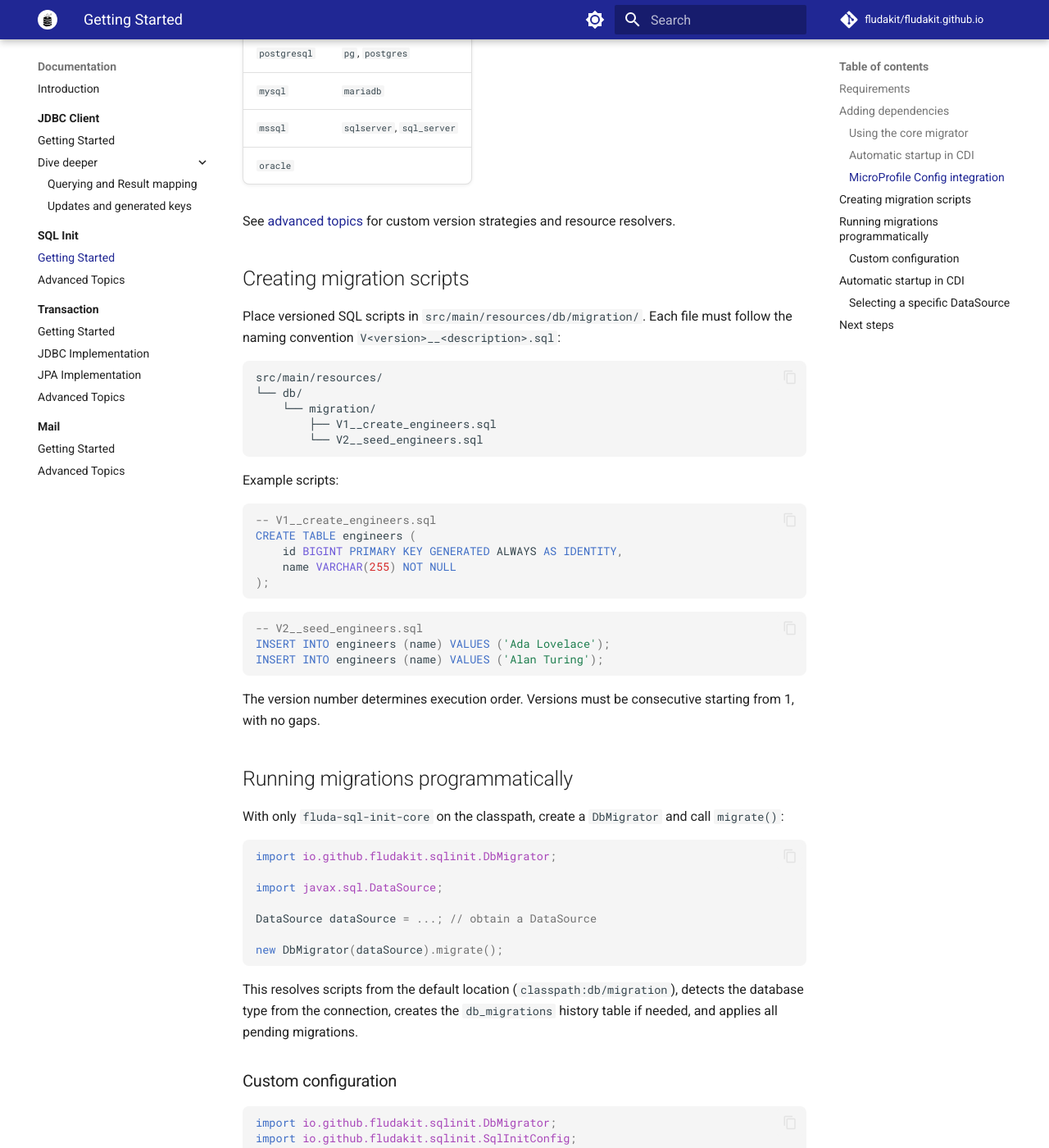
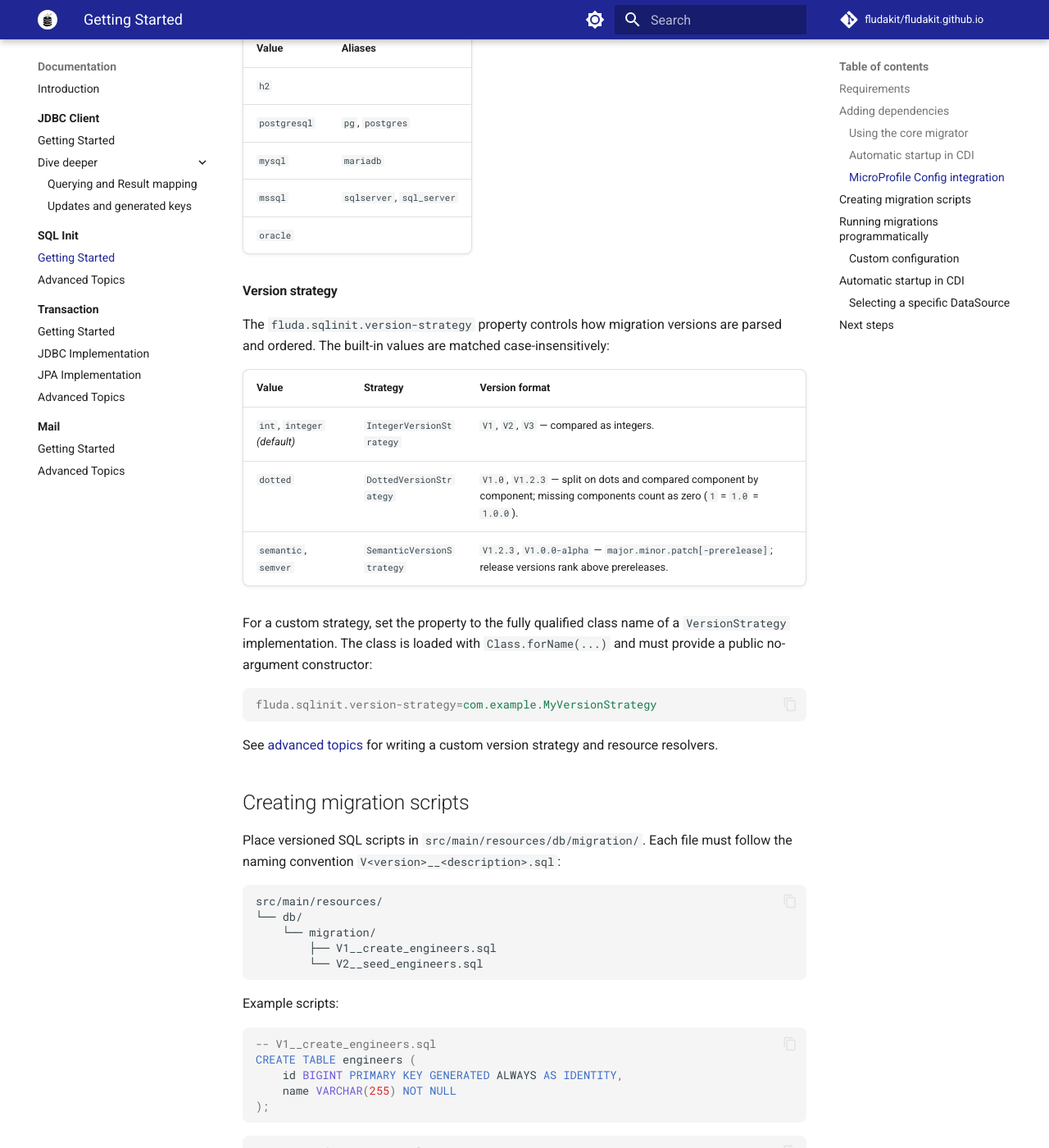
Before and after one commit to fludakit/fludakit.github.io, an MkDocs documentation site: the page built from docs/documentation/sql-init/getting-started.md, in a window 1280 px wide and 1400 px high, scrolled down 2781 px. Shown: the whole window at 82% size. Built offline with MkDocs 1.6.1 and Material for MkDocs 9.7.7, drawn with Linux system fonts in a browser that asks for light colours; comment, search, counter and statistics services are not loaded; some of the changed text lies outside the part shown.

Commit message:
Fix sql-init config prefix and document version strategies
Correct the property prefix to fluda.sqlinit.*, add the version-strategy
property with a table of built-in strategies and custom FQN support, and fix
the advanced example to use SemanticVersionStrategy.INSTANCE.

````diff
--- a/docs/documentation/sql-init/getting-started.md
+++ b/docs/documentation/sql-init/getting-started.md
@@ -60,18 +60,20 @@
 
 When using the `config` module, the following properties can be set in `META-INF/microprofile-config.properties`:
 
-| Property                           | Default                      | Description                                                                    |
-|------------------------------------|------------------------------|--------------------------------------------------------------------------------|
-| `jdbcclient.init.script-locations` | `classpath:db/migration`     | Comma-separated list of script locations.                                      |
-| `jdbcclient.init.separator`        | `;`                          | The statement separator.                                                       |
-| `jdbcclient.init.db-type`          | *(empty — auto-detect)*      | The database type name. Empty means auto-detect from the JDBC connection.      |
+| Property                          | Default                  | Description                                                                                |
+|-----------------------------------|--------------------------|--------------------------------------------------------------------------------------------|
+| `fluda.sqlinit.script-locations`  | `classpath:db/migration` | Comma-separated list of script locations.                                                   |
+| `fluda.sqlinit.separator`         | `;`                      | The statement separator.                                                                    |
+| `fluda.sqlinit.db-type`           | *(empty — auto-detect)*  | The database type name. Empty means auto-detect from the JDBC connection.                   |
+| `fluda.sqlinit.version-strategy`  | `integer`                | How migration versions are parsed and ordered. See [Version strategy](#version-strategy).   |
 
 Example `microprofile-config.properties`:
 
 ```properties
-jdbcclient.init.script-locations=classpath:db/migration,classpath:db/extra
-jdbcclient.init.separator=;
-jdbcclient.init.db-type=postgresql
+fluda.sqlinit.script-locations=classpath:db/migration,classpath:db/extra
+fluda.sqlinit.separator=;
+fluda.sqlinit.db-type=postgresql
+fluda.sqlinit.version-strategy=integer
 ```
 
 For programmatic configuration in Java SE, use the `SqlInitConfig` builder as shown in the [custom configuration](#custom-configuration) section below.
@@ -101,7 +103,23 @@
 | `mssql`      | `sqlserver`, `sql_server`                |
 | `oracle`     |                                          |
 
-See [advanced topics](advanced.md) for custom version strategies and resource resolvers.
+#### Version strategy
+
+The `fluda.sqlinit.version-strategy` property controls how migration versions are parsed and ordered. The built-in values are matched case-insensitively:
+
+| Value                    | Strategy                   | Version format                                                                       |
+|--------------------------|----------------------------|--------------------------------------------------------------------------------------|
+| `int`, `integer` *(default)* | `IntegerVersionStrategy` | `V1`, `V2`, `V3` — compared as integers.                                              |
+| `dotted`                 | `DottedVersionStrategy`    | `V1.0`, `V1.2.3` — split on dots and compared component by component; missing components count as zero (`1` = `1.0` = `1.0.0`). |
+| `semantic`, `semver`     | `SemanticVersionStrategy`  | `V1.2.3`, `V1.0.0-alpha` — `major.minor.patch[-prerelease]`; release versions rank above prereleases. |
+
+For a custom strategy, set the property to the fully qualified class name of a `VersionStrategy` implementation. The class is loaded with `Class.forName(...)` and must provide a public no-argument constructor:
+
+```properties
+fluda.sqlinit.version-strategy=com.example.MyVersionStrategy
+```
+
+See [advanced topics](advanced.md) for writing a custom version strategy and resource resolvers.
 
 ## Creating migration scripts
 
````
Also changed, not shown: docs/documentation/sql-init/advanced.md (+4 -2 lines), docs/documentation/sql-init/index.md (+2 -2 lines).
